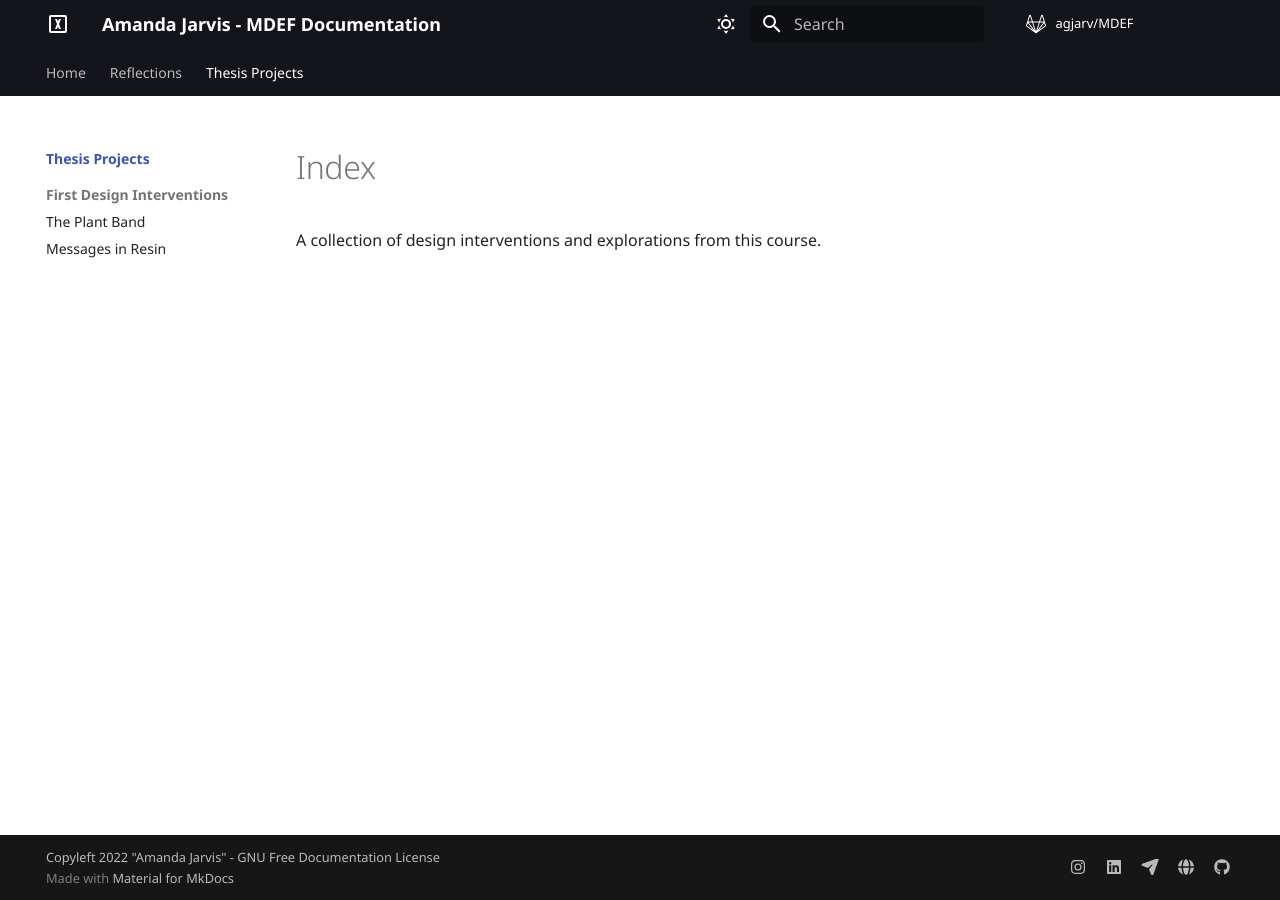
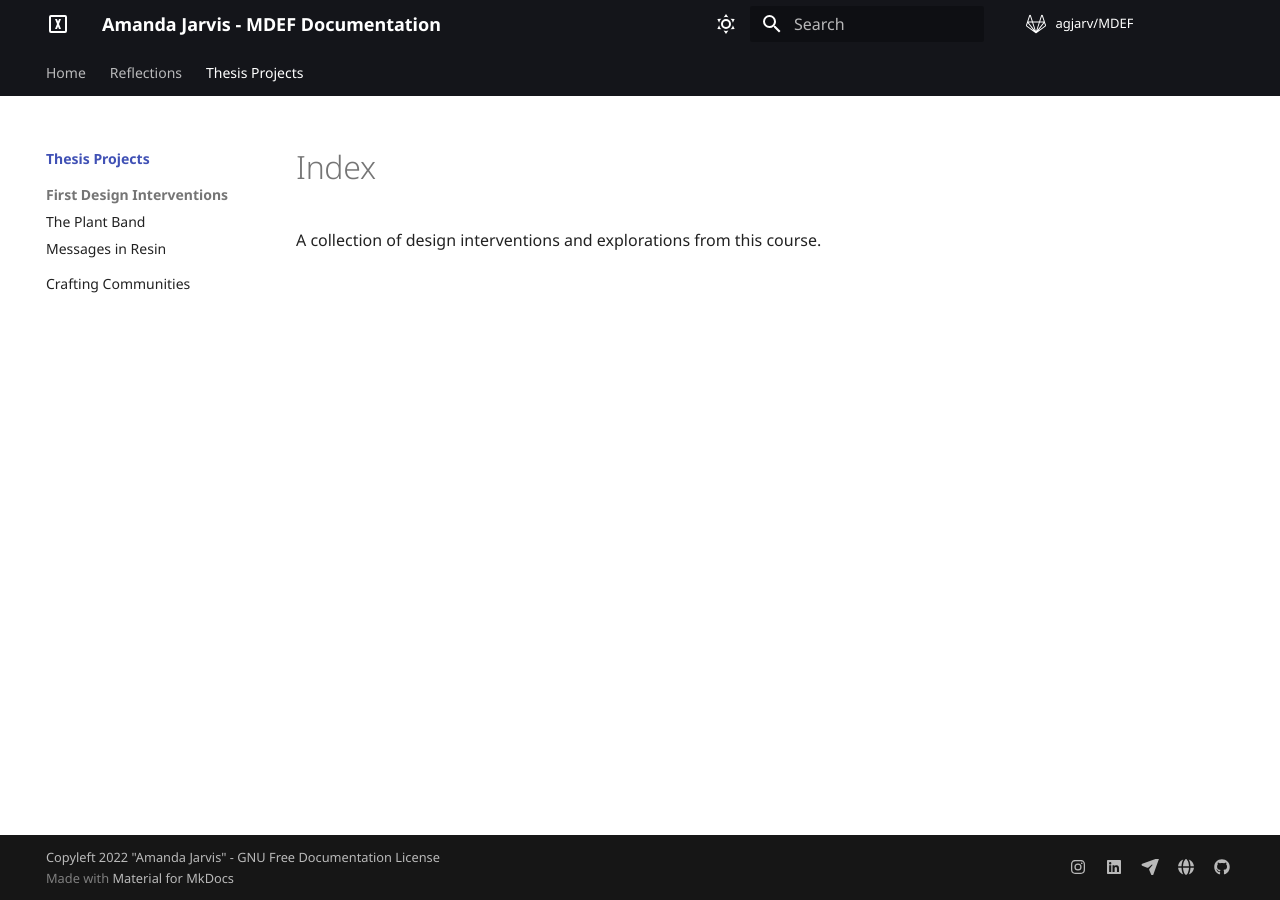
Before and after one commit to agjarv/MDEF, an MkDocs documentation site: the page built from docs/thesisprojects/index.md, in a window 1280 px wide. Built offline with MkDocs 1.6.1 and Material for MkDocs 9.7.7, drawn with Linux system fonts in a browser that asks for light colours; comment, search, counter and statistics services are not loaded.

Commit message:
add craft community

```diff
--- a/mkdocs.yml
+++ b/mkdocs.yml
@@ -115,6 +115,7 @@ nav:
     - First Design Interventions:
       - The Plant Band: thesisprojects/plantband.md
       - Messages in Resin: thesisprojects/messagesinresin.md
+    - Crafting Communities: thesisprojects/craftcommunity.md
 
 
 markdown_extensions:
```
Also changed, not shown: docs/thesisprojects/craftcommunity.md (added).
